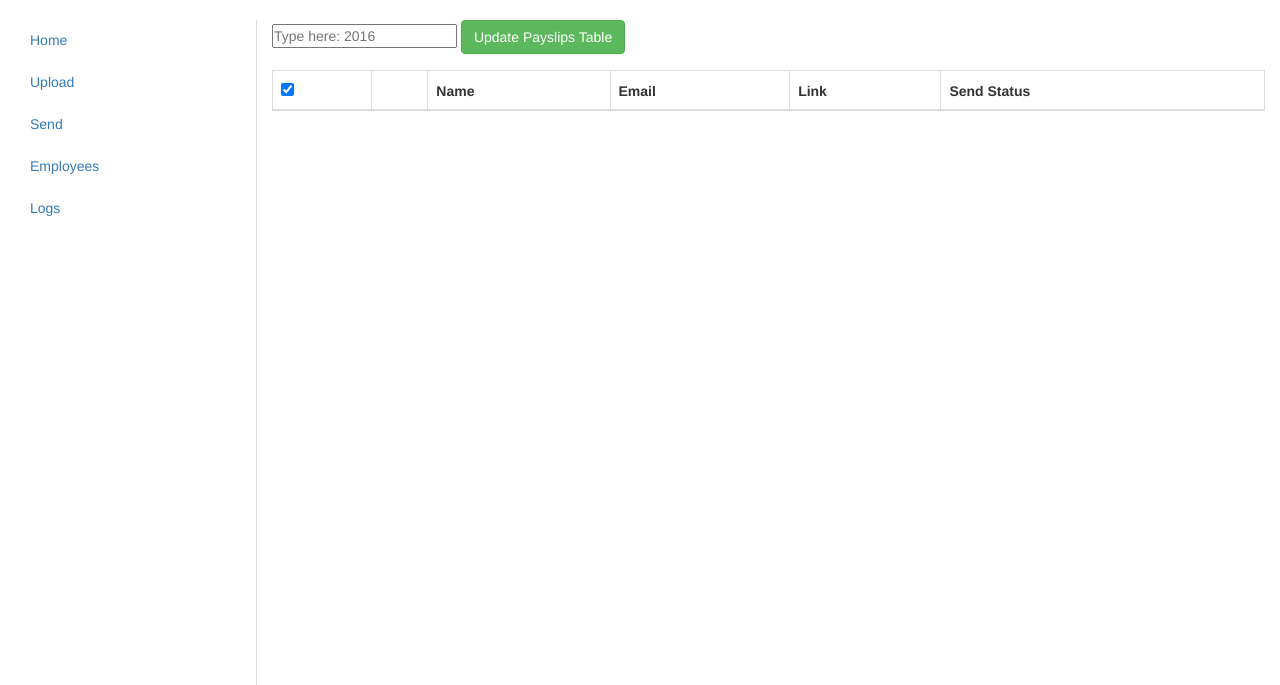
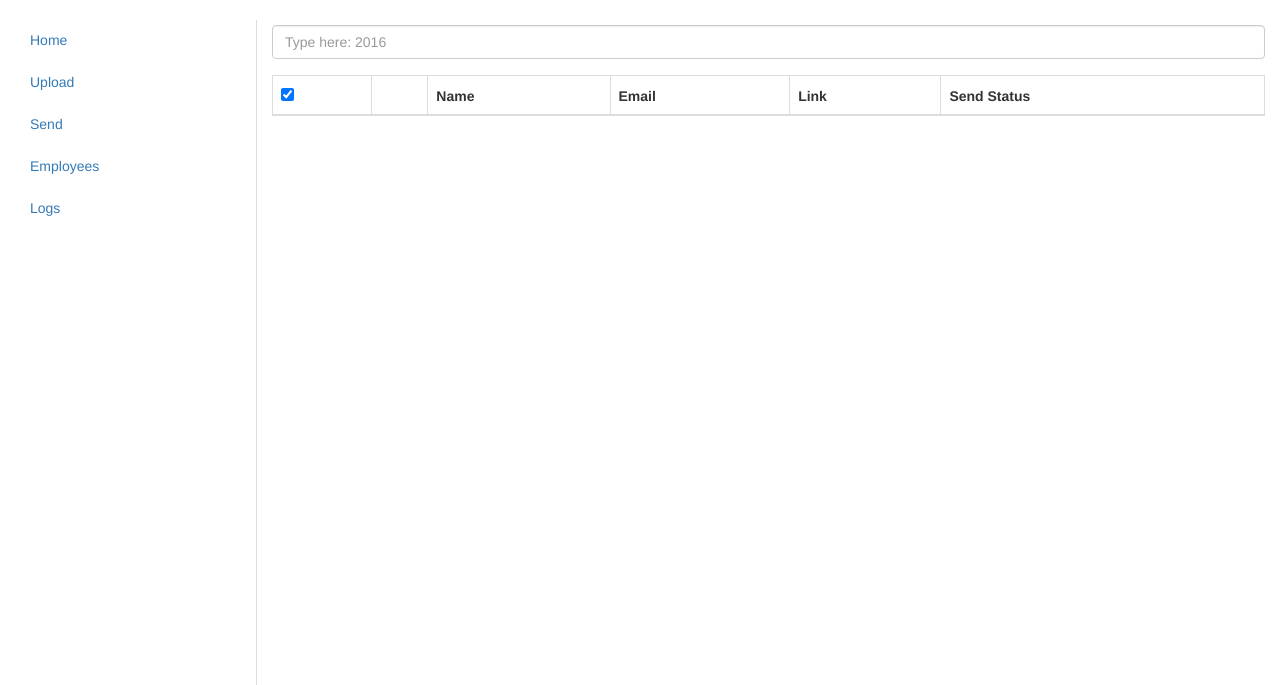
Before and after one commit to charlp1/isi_payslip_emailing, a Django app: page /payslip/send in a window 1280 px wide. Shown: the part 51-736 px from the top of the page. Run offline with Django 3.2, Linux system fonts and the light colour scheme; data that the repository does not hold is empty; some libraries are stand-ins or nearby versions.

Commit message:
Update payslips table on autocomplete select and enter keypress. Removed button for updating payslips table.

```diff
--- a/isi_payslip_email/payslip/static/css/style.css
+++ b/isi_payslip_email/payslip/static/css/style.css
@@ -85,6 +85,7 @@ input[type=checkbox] {
 .send-form #payslip-select-form {
     z-index: 2;
     position: relative;
+    margin-top: 5px;
 }
 
 .send-form #email-app {
--- a/isi_payslip_email/payslip/templates/payslip/index.html
+++ b/isi_payslip_email/payslip/templates/payslip/index.html
@@ -14,12 +14,9 @@
         <div id="payslip-select-form">
             {% csrf_token %}
             <input id="id_payslip_path"
+                   class="form-control"
                    type="text"
-                    placeholder="Type here: 2016">
-            <input type="submit"
-                   value="Update Payslips Table"
-                   id="foldercontent"
-                   class="btn btn-success">
+                   placeholder="Type here: 2016">
         </div>
 
         <div id="email-app"></div>
@@ -48,6 +45,11 @@
                             $( this ).autocomplete( "instance" ).menu.active ) {
                             event.preventDefault();
                         }
+                        // Enter key = update payslips table
+                        if ( event.keyCode === 13 ) {
+                            get_paylips_list();
+                            event.preventDefault();
+                        }
                     })
                     .autocomplete({
                         source: function( request, response ) {
@@ -70,14 +72,15 @@
                         },
                         select: function( event, ui ) {
                             this.value = ui.item.value || "";
+                            get_paylips_list( this.value );
                             return false;
                         }
                     }
                 );
             };
 
-            var get_paylips_list = function (){
-                var id = id_payslip_path.val();
+            var get_paylips_list = function ( payslipId ){
+                var id = payslipId ? payslipId : id_payslip_path.val();
                 id = id.match(/\[(\d+)\]/);
                 id = id && id[ 1 ] ? parseInt( id[ 1 ] ) : null;
 
@@ -94,8 +97,6 @@
                 }
             };
 
-            $('#foldercontent').on('click', get_paylips_list);
-
             // Initialize autocomplete
             initAutoComplete();
         });
```
